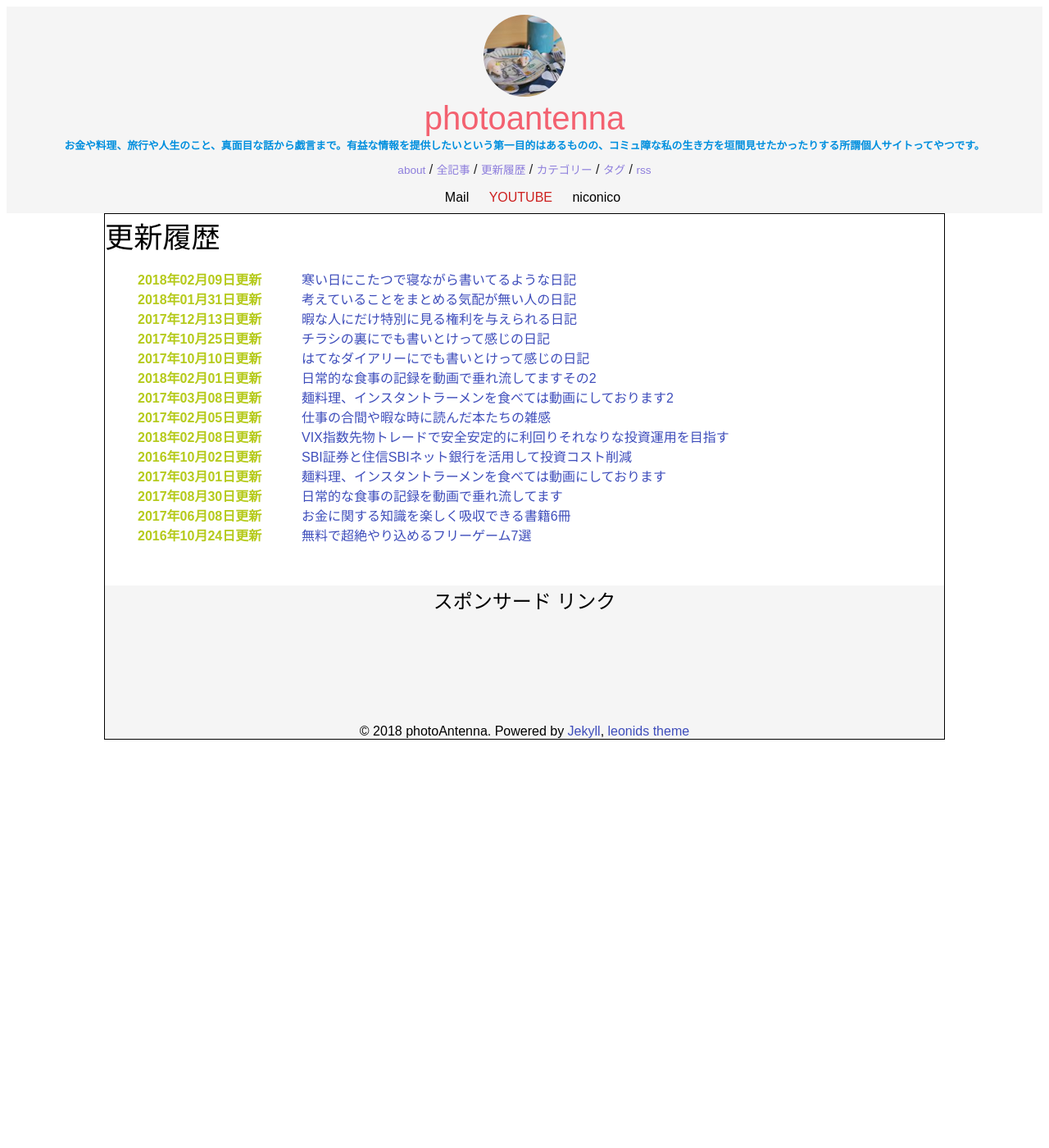
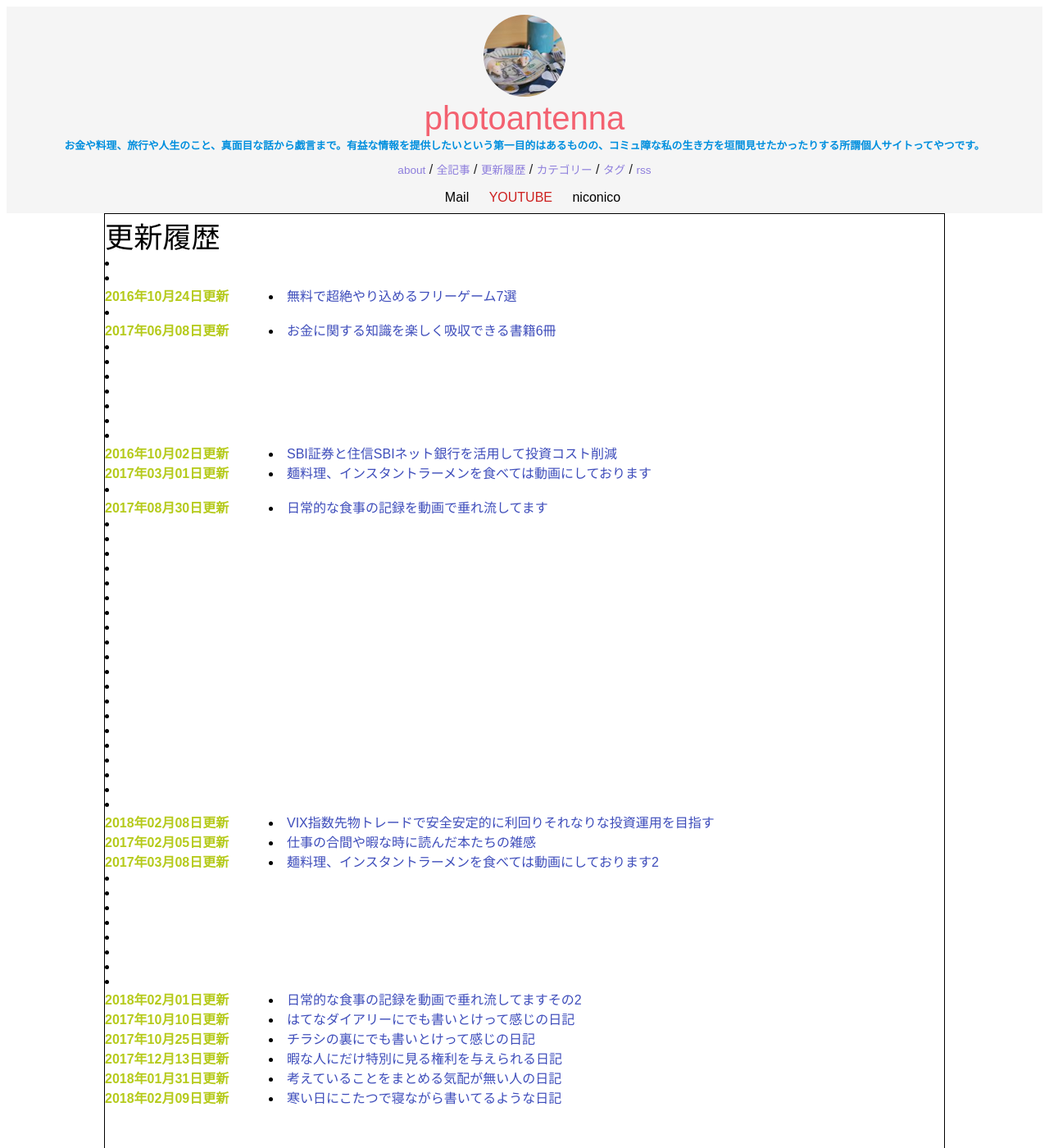
Before and after one commit to photoantenna/photoantenna.github.io, a Jekyll site: the page built from update.html, in a window 1280 px wide and 1400 px high. Shown: the whole window at 82% size. Built offline with Jekyll 4.4.1, drawn with Linux system fonts in a browser that asks for light colours.

Commit message:
Update update.html

```diff
--- a/update.html
+++ b/update.html
@@ -6,7 +6,7 @@
 
 <div class="archive">
   <div class="timeline" id="timeline">
-    {% assign updated = (site.posts | sort: 'apdate') %}
+    {% assign updated = (site.posts | sort: 'date') %}
     {% for post in updated %}
     {% unless post.next %}
 
```
